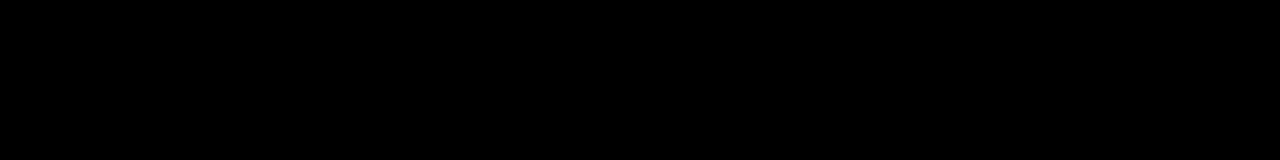
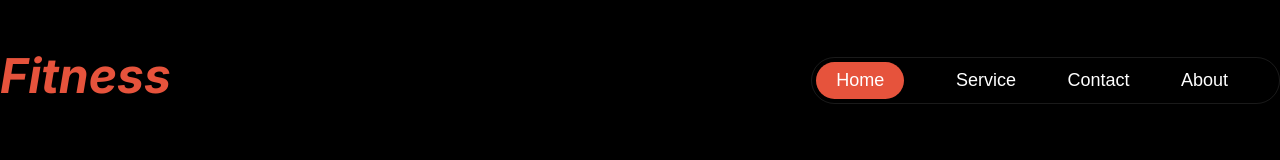
Before and after one commit to Rahelk404/Reset-B9A2, a plain HTML site: page index.html in a window 1280 px wide. Drawn offline with Linux system fonts and the light colour scheme; a web font is replaced by a local one.

Commit message:
added nav bar and responsive for mobile

```diff
--- a/index.html
+++ b/index.html
@@ -7,10 +7,42 @@
     <title>Document</title>
     <link rel="stylesheet" href="styles/style.css">
     <link rel="stylesheet" href="styles/responsive.css">
+    <link rel="stylesheet" href="https://cdnjs.cloudflare.com/ajax/libs/font-awesome/6.6.0/css/all.min.css"
+        integrity="sha512-Kc323vGBEqzTmouAECnVceyQqyqdsSiqLQISBL29aUW4U/M7pSPA/gEUZQqv1cwx4OnYxTxve5UMg5GT6L4JJg=="
+        crossorigin="anonymous" referrerpolicy="no-referrer" />
 </head>
 
 <body class="font">
+    <header>
+        <!-- nav related style start -->
 
+        <nav class="display-flex nav-bar">
+            <div class="header-text">
+                <h1>Fitness</h1>
+            </div>
+
+            <div class="header-text-item">
+                <button class="header-btn-item x-attribute">Home</button>
+                <button class="header-btn-item">Service</button>
+                <button class="header-btn-item">Contact</button>
+                <button class="header-btn-item">About</button>
+            </div>
+
+            <div class="h-bar">
+                <i class="fa-solid fa-bars" style="color: #fafafa;"></i>
+            </div>
+        </nav>
+
+        <!-- nav related style end -->
+    </header>
+
+    <main>
+
+    </main>
+
+    <footer>
+
+    </footer>
 </body>
 
 </html>
--- a/styles/responsive.css
+++ b/styles/responsive.css
@@ -0,0 +1,16 @@
+@media screen and (max-width:576px) {
+    .nav-bar{
+        margin-left: 10px;
+        margin-right:20px;
+        align-items: center;
+
+    }
+    .header-btn-item{
+        display: none;
+    }
+
+    .h-bar{
+        display: block;
+    }
+
+}
--- a/styles/style.css
+++ b/styles/style.css
@@ -10,14 +10,68 @@
     padding: 0;
     box-sizing: border-box;
 }
-body{
+
+body {
     background-color: #000;
     margin: 0 auto;
     max-width: 100%;
 }
+
 .font {
     font-family: "Inter", 'miami', sans-serif;
     font-optical-sizing: auto;
     font-weight: <weight>;
     font-style: normal;
 }
+
+
+/* Shared style */
+
+.display-flex {
+    display: flex;
+}
+
+
+/* Nav related style */
+
+.nav-bar {
+    max-width: 1440px;
+    margin: 0 auto;
+    justify-content: space-between;
+    margin-top: 57px;
+}
+
+.nav-bar .header-text {
+    color: #E6533C;
+    font-size: 2rem;
+    font-style: italic;
+    font-weight: 800;
+    line-height: 120%;
+}
+
+.nav-bar .header-text-item {
+    border-radius: 39px;
+    border: 1px solid rgba(255, 255, 255, 0.10);
+    padding: 4px;
+}
+
+.nav-bar .header-text-item .header-btn-item {
+    color: white;
+    background-color: transparent;
+    border: none;
+    font-size: 1.125rem;
+    font-weight: 400;
+    margin-right: 47px;
+}
+
+.nav-bar .header-text-item .x-attribute {
+    border-radius: 46px;
+    background: #E6533C;
+    padding: 8px 20px;
+}
+
+.h-bar{
+    display:none;
+}
+
+/* Nav related style end */
```
